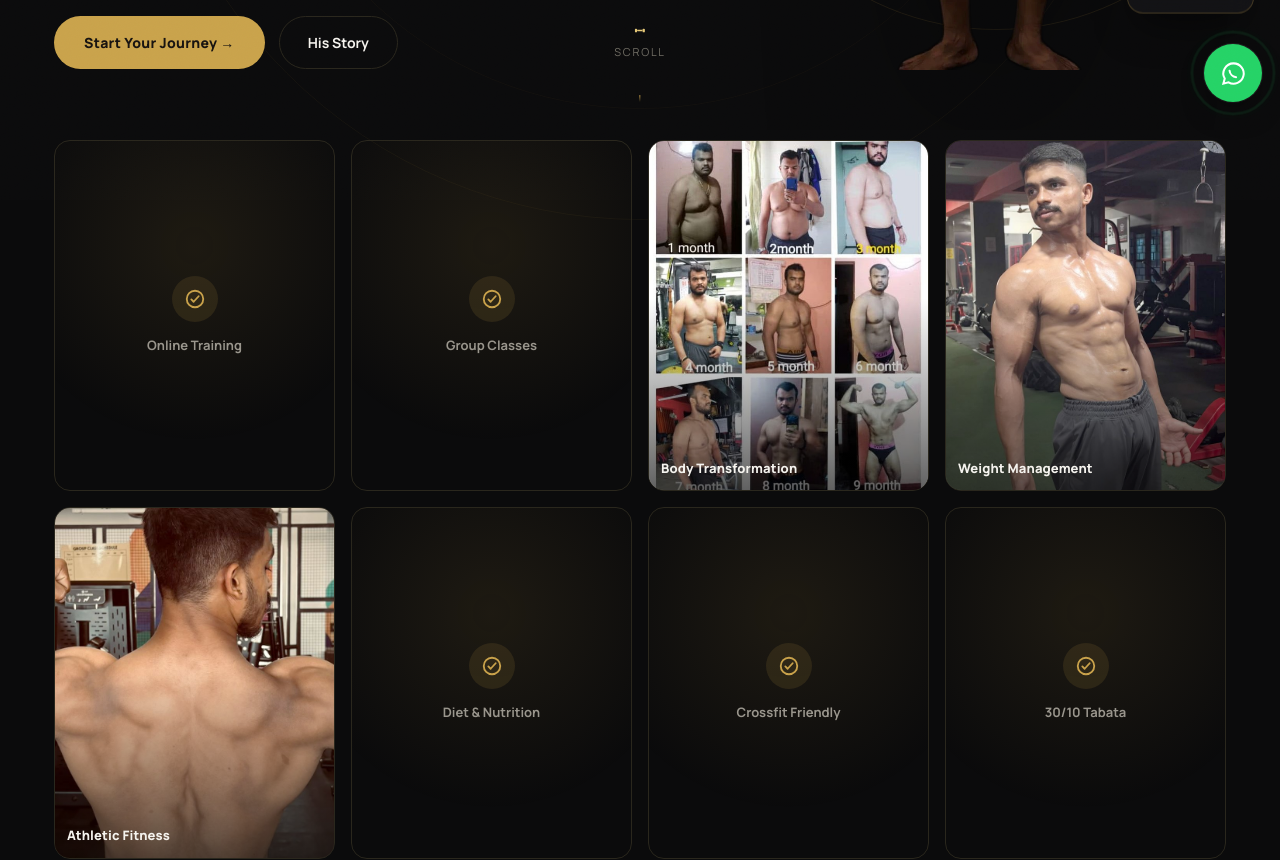
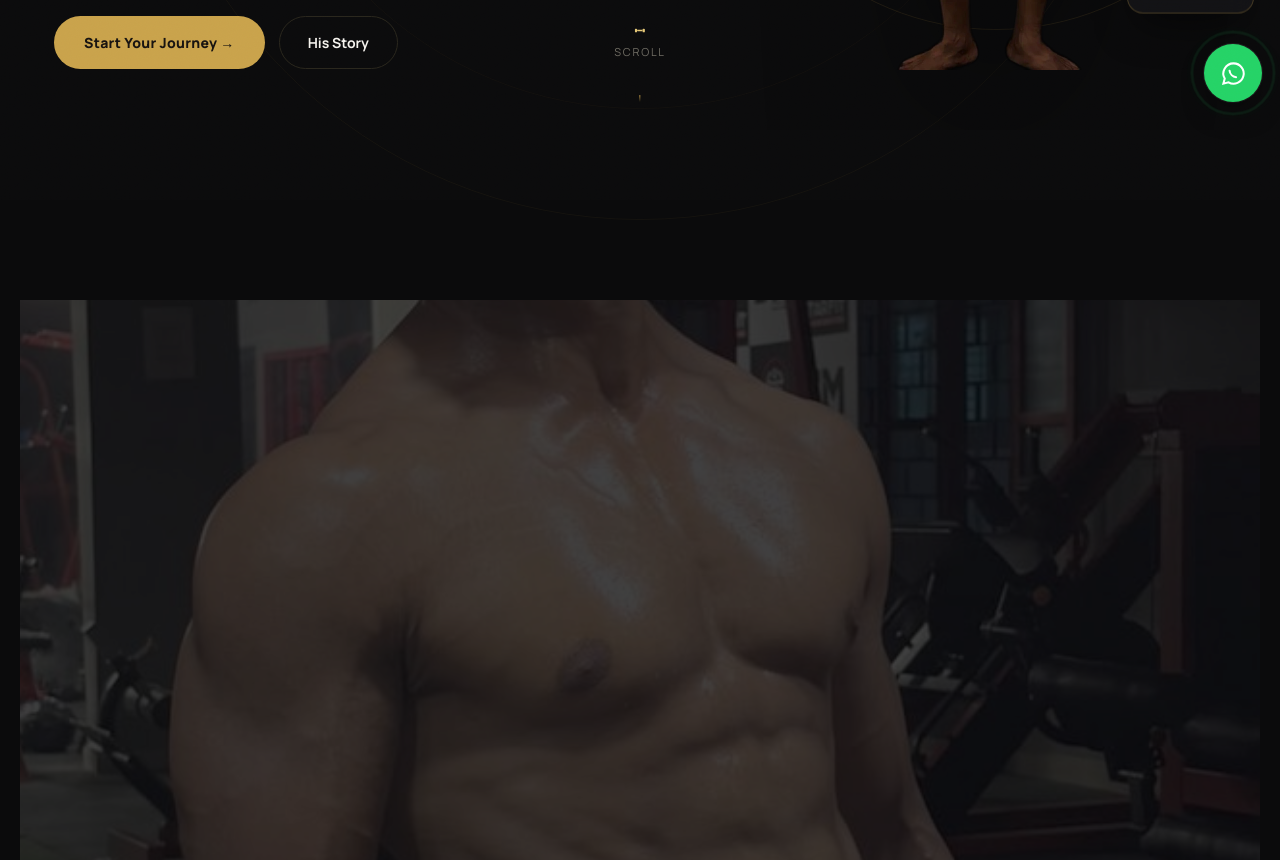
Before and after one commit to SRINIDHI-VS/raviportfolio, a Next.js app: page / in a window 1280 px wide. Shown: the part 680-1540 px from the top of the page. Built offline with nearby package versions, Linux system fonts and the light colour scheme.

Commit message:
fix: fixed

```diff
--- a/app/components/Specialties.jsx
+++ b/app/components/Specialties.jsx
@@ -2,7 +2,7 @@
 
 import { useRef } from "react";
 import Image from "next/image";
-import { useScrollReveal } from "@/app/hooks/useScrollReveal";
+import { useSpecialtyChipsReveal } from "@/app/hooks/useScrollReveal";
 
 const SPECIALTIES = [
   { label: "Online Training", photo: null },
@@ -27,44 +27,25 @@ const CheckIcon = () => (
   </svg>
 );
 
-function SpecCard({ s }) {
-  if (s.photo) {
-    return (
-      <div className="spec-card has-photo reveal" data-reveal>
-        <Image
-          src={s.photo}
-          alt={s.label}
-          fill
-          sizes="(max-width: 820px) 46vw, (max-width: 1200px) 23vw, 280px"
-          quality={85}
-          style={{ objectFit: "cover" }}
-        />
-        <span className="spec-label">{s.label}</span>
-      </div>
-    );
-  }
-  return (
-    <div className="spec-card icon-only reveal" data-reveal>
-      <span className="spec-icon">
-        <CheckIcon />
-      </span>
-      <span className="spec-label">{s.label}</span>
-    </div>
-  );
-}
-
 export default function Specialties() {
   const sectionRef = useRef(null);
-  useScrollReveal(sectionRef);
+  useSpecialtyChipsReveal(sectionRef);
 
   return (
     <section className="specialties" ref={sectionRef}>
       <div className="wrap">
-        <div className="spec-grid">
-          {SPECIALTIES.map((s) => (
-            <SpecCard s={s} key={s.label} />
-          ))}
-        </div>
+        {SPECIALTIES.map((s) => (
+          <div className="specialty-chip reveal" key={s.label}>
+            <span className="dot-icon">
+              {s.photo ? (
+                <Image src={s.photo} alt="" fill sizes="22px" style={{ objectFit: "cover" }} />
+              ) : (
+                <CheckIcon />
+              )}
+            </span>
+            <span className="chip-label">{s.label}</span>
+          </div>
+        ))}
       </div>
     </section>
   );
--- a/app/components/TrainingReel.jsx
+++ b/app/components/TrainingReel.jsx
@@ -6,7 +6,7 @@ import { useScrollReveal, useMediaReveal } from "@/app/hooks/useScrollReveal";
 const CLIPS = [
   { src: "/img/train-1.mp4", label: "Coaching the lift" },
   { src: "/img/train-2.mp4", label: "Band-resisted squat" },
-  { src: "/img/train-3.mp4", label: "Working the press" },
+  { src: "/img/train-3.mp4", label: "Coaching, side by side" },
 ];
 
 export default function TrainingReel() {
--- a/app/globals.css
+++ b/app/globals.css
@@ -309,44 +309,53 @@ a {
           if the visitor never touches it — the "excite them without needing a tap" ask.
      Desktop hover uses the standalone `translate` property (not `transform`) specifically so it
      never collides with GSAP's scroll-scrubbed inline `transform` on the same element. */
-  .specialties{padding:10px 0 80px;}
-  .spec-grid{
-    display:grid; grid-template-columns:repeat(4,1fr); gap:16px;
+  .specialties{padding:0 0 70px;}
+  .specialties .wrap{display:flex; flex-wrap:wrap; justify-content:center; gap:12px;}
+  .specialty-chip{
+    display:inline-flex; align-items:center; gap:9px; border:1px solid var(--border); border-radius:999px;
+    padding:10px 18px 10px 14px; font-size:13px; font-weight:700; color:var(--muted); letter-spacing:.01em;
+    background:rgba(255,255,255,.02); position:relative; isolation:isolate; overflow:hidden;
+    translate:0 0;
+    transition:border-color .3s, background .3s, box-shadow .3s, color .3s, translate .3s cubic-bezier(.2,.8,.2,1);
   }
-  .spec-card{
-    position:relative; border-radius:16px; overflow:hidden; aspect-ratio:4/5;
-    border:1px solid var(--border); background:rgba(255,255,255,.02);
-    transition:border-color .3s, translate .3s cubic-bezier(.2,.8,.2,1), box-shadow .3s;
-    translate:0 0;
+  .specialty-chip::before{
+    content:""; position:absolute; inset:0; border-radius:inherit; z-index:-1; opacity:0;
+    background:radial-gradient(circle at 30% 30%, rgba(201,162,75,.22), transparent 70%);
+    transition:opacity .3s;
   }
-  .spec-card.has-photo .spec-label{
-    position:absolute; left:12px; right:12px; bottom:12px; z-index:2;
-    font-size:13px; font-weight:800; color:var(--text); letter-spacing:.01em;
+  .specialty-chip::after{
+    content:""; position:absolute; top:0; left:-60%; width:40%; height:100%; z-index:1; pointer-events:none;
+    background:linear-gradient(115deg, transparent, rgba(255,225,160,.22), transparent);
+    transform:skewX(-18deg); animation:chip-sheen 4.6s ease-in-out infinite;
   }
-  .spec-card.has-photo::after{
-    content:""; position:absolute; inset:0; z-index:1; pointer-events:none;
-    background:linear-gradient(180deg, rgba(0,0,0,0) 45%, rgba(0,0,0,.62) 100%);
+  .specialty-chip:nth-child(1)::after{animation-delay:0s;}
+  .specialty-chip:nth-child(2)::after{animation-delay:.5s;}
+  .specialty-chip:nth-child(3)::after{animation-delay:1s;}
+  .specialty-chip:nth-child(4)::after{animation-delay:1.5s;}
+  .specialty-chip:nth-child(5)::after{animation-delay:2s;}
+  .specialty-chip:nth-child(6)::after{animation-delay:2.5s;}
+  @keyframes chip-sheen{ 0%, 55%{left:-60%;} 100%{left:130%;} }
+  .specialty-chip .dot-icon{
+    display:flex; align-items:center; justify-content:center; width:22px; height:22px; border-radius:50%;
+    background:rgba(201,162,75,.1); flex:none; position:relative; z-index:1; overflow:hidden;
+    transition:background .3s, transform .35s cubic-bezier(.34,1.56,.64,1);
   }
-  .spec-card.icon-only{
-    display:flex; flex-direction:column; align-items:center; justify-content:center; gap:14px;
-    background:radial-gradient(circle at 50% 30%, rgba(201,162,75,.1), transparent 70%);
+  .specialty-chip svg{width:14px; height:14px; color:var(--gold); flex:none; position:relative; z-index:1; transition:transform .35s cubic-bezier(.34,1.56,.64,1), color .3s;}
+  .specialty-chip .chip-label{position:relative; z-index:1;}
+  .specialty-chip:active{translate:0 -2px; border-color:var(--gold-soft); background:rgba(201,162,75,.07);}
+  .specialty-chip:active .dot-icon{background:var(--gold); transform:scale(1.1);}
+  .specialty-chip:active svg{color:#171310;}
+  @media(hover:hover){
+    .specialty-chip:hover{translate:0 -4px; border-color:var(--gold-soft); color:var(--text); box-shadow:0 16px 34px -20px rgba(201,162,75,.5);}
+    .specialty-chip:hover::before{opacity:1;}
+    .specialty-chip:hover .dot-icon{background:var(--gold); transform:scale(1.1);}
+    .specialty-chip:hover svg{color:#171310; transform:rotate(-6deg) scale(1.05);}
   }
-  .spec-card.icon-only .spec-icon{
-    display:flex; align-items:center; justify-content:center; width:46px; height:46px; border-radius:50%;
-    background:rgba(201,162,75,.12); transition:background .3s, transform .35s cubic-bezier(.34,1.56,.64,1);
-  }
-  .spec-card.icon-only svg{width:22px; height:22px; color:var(--gold);}
-  .spec-card.icon-only .spec-label{
-    font-size:13px; font-weight:700; color:var(--muted); text-align:center; padding:0 14px;
-  }
-  @media(hover:hover){
-    .spec-card:hover{translate:0 -4px; border-color:var(--gold-soft); box-shadow:0 16px 34px -20px rgba(201,162,75,.5);}
-    .spec-card.icon-only:hover .spec-icon{background:var(--gold); transform:scale(1.1);}
-    .spec-card.icon-only:hover svg{color:#171310;}
-    .spec-card.icon-only:hover .spec-label{color:var(--text);}
-  }
+  @media(prefers-reduced-motion:reduce){ .specialty-chip::after{animation:none; display:none;} }
   @media(max-width:900px){
-    .spec-grid{grid-template-columns:repeat(2,1fr); gap:12px;}
+    .specialties{padding-bottom:50px;}
+    .specialties .wrap{display:grid; grid-template-columns:1fr 1fr; gap:10px;}
+    .specialty-chip{font-size:12.5px; padding:9px 15px 9px 12px; justify-content:center;}
   }
 
   .scroll-cue{position:absolute; bottom:28px; left:50%; transform:translateX(-50%); display:flex; flex-direction:column; align-items:center; gap:8px; color:var(--muted-2); font-size:11px; letter-spacing:.16em; text-transform:uppercase; z-index:2;}
```
